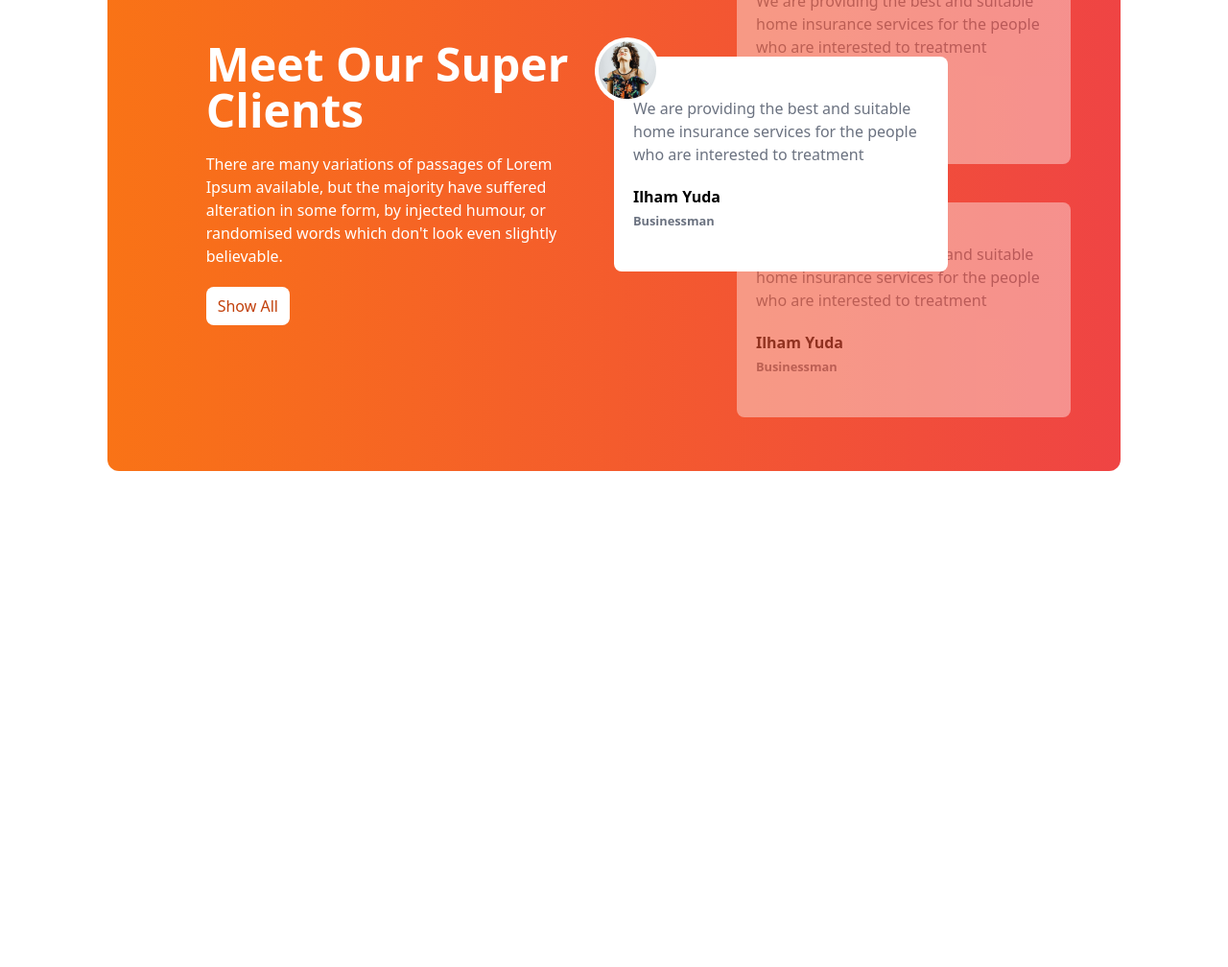
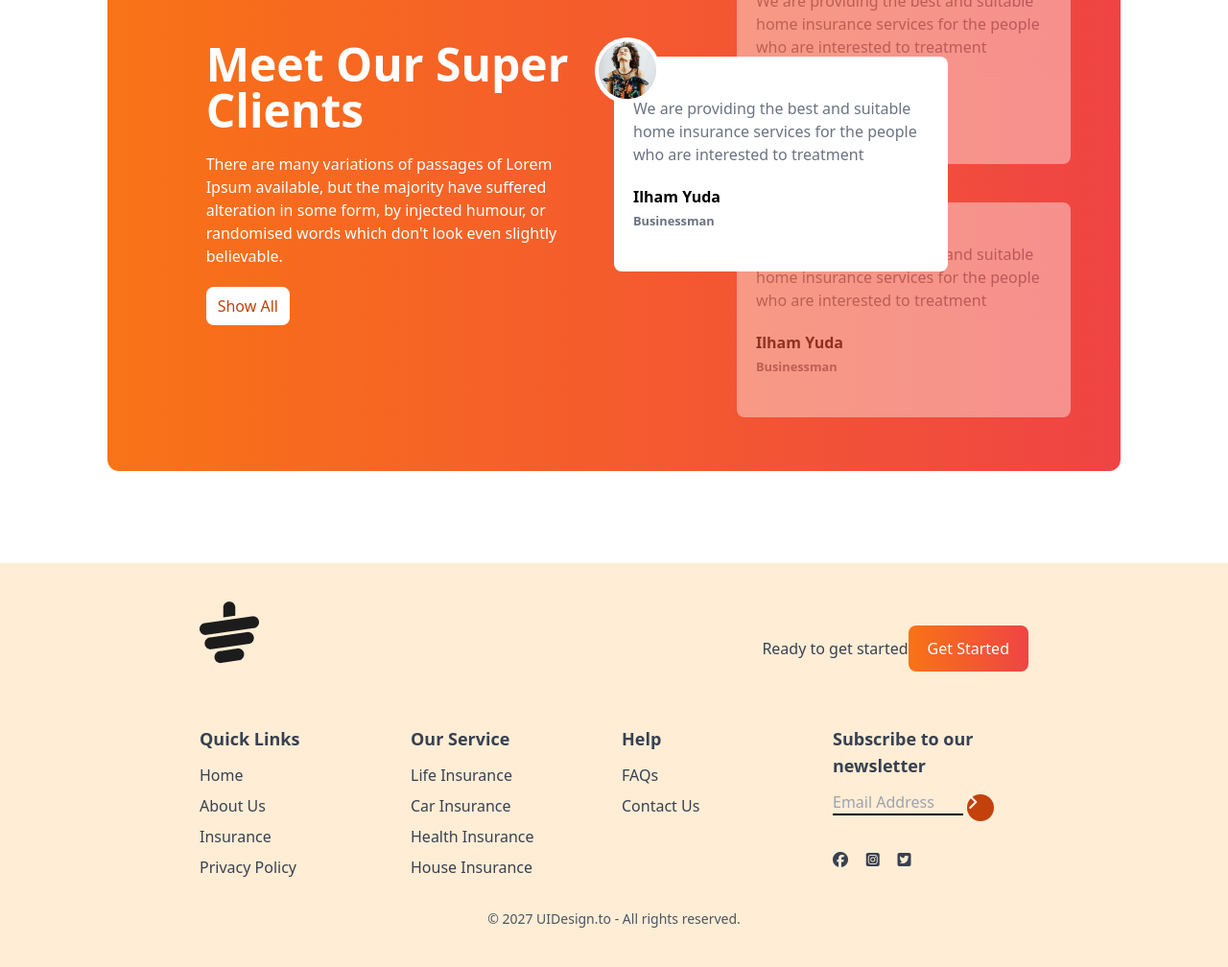
Before and after one commit to GeorgeBlaize/tea-house, a plain HTML site: page index.html in a window 1280 px wide. Shown: the part 1954-2962 px from the top of the page at 96% size. Before the commit the page ends 2541 px from the top, so only its background shows below. Drawn offline with nearby package versions, Linux system fonts and the light colour scheme.

Commit message:
added footer part

```diff
--- a/index.html
+++ b/index.html
@@ -61,7 +61,7 @@
                   </div>
               </div>
             </div>
-
+       <link rel="stylesheet" href="https://cdnjs.cloudflare.com/ajax/libs/font-awesome/6.7.2/css/all.min.css">
          </header>
 
          <!-- Featured product section -->
@@ -219,8 +219,98 @@
                </div>
             </section>
 
+            <!-- News Section -->
+
+
 
     </main>
+     <!-- footer part -->
+             <footer class="bg-orange-100  text-gray-700 py-10 px-4 md:px-16">
+              <div class="w-9/12 mx-auto">
+                <!-- Logo -->
+                 <div class="mb-8 flex justify-between">
+                  <img class="mb-8" src="images/cup.png" alt="">
+                  <div class="flex items-center">
+                    <h4>Ready to get started</h4>
+                    <button class="bg-gradient-to-r from-orange-500 to-red-500 px-5 py-3 rounded-lg text-white">Get Started</button>
+                  </div>
 
+                 </div>
+                 <!-- Links part -->
+                  <div class="grid grid-cols-1 md:grid-cols-2  lg:grid-cols-4 gap-4">
+                   <!-- First column -->
+                    <div>
+                      <h3 class="font-semibold text-lg mb-3">Quick Links</h3>
+                      <ul class="space-y-2">
+                        <li>
+                          <a class="hover:text-orange-600" href="#">Home</a>
+                        </li>
+                        <li>
+                          <a class="hover:text-orange-600" href="#">About Us</a>
+                        </li>
+                        <li>
+                          <a class="hover:text-orange-600" href="#">Insurance</a>
+                        </li>
+                        <li>
+                          <a class="hover:text-orange-600" href="#">Privacy Policy</a>
+                        </li>
+                      </ul>
+                    </div>
+                    <!-- Second column -->
+                    <div>
+                      <h3 class="font-semibold text-lg mb-3">Our Service</h3>
+                      <ul class="space-y-2">
+                        <li>
+                          <a class="hover:text-orange-600" href="#">Life Insurance</a>
+                        </li>
+                        <li>
+                          <a class="hover:text-orange-600" href="#">Car Insurance</a>
+                        </li>
+                        <li>
+                          <a class="hover:text-orange-600" href="#">Health Insurance</a>
+                        </li>
+                        <li>
+                          <a class="hover:text-orange-600" href="#">House Insurance</a>
+                        </li>
+                      </ul>
+                    </div>
+                    <!-- Third column -->
+                    <div>
+                      <h3 class="font-semibold text-lg mb-3">Help</h3>
+                      <ul class="space-y-2">
+                        <li>
+                          <a class="hover:text-orange-600" href="#">FAQs</a>
+                        </li>
+                        <li>
+                          <a class="hover:text-orange-600" href="#">Contact Us</a>
+                        </li>
+
+
+                      </ul>
+                    </div>
+                    <!-- Fourth column -->
+                     <div>
+                      <h3 class="font-semibold text-lg mb-3">Subscribe to our newsletter</h3>
+                      <div class="flex flex-col space-y-2">
+                         <div>
+                          <input placeholder="Email Address" type="text" class="bg-transparent border-b-2 border-black w-4/6 ">
+                          <i class="fa-solid fa-chevron-right  w-7 h-7 bg-orange-700 inline-flex rounded-full text-white
+                         justify-center items-center" ></i>
+                         <div class="flex justify-between w-2/5 mb-2 mt-8">
+                          <i class="fa-brands fa-facebook"></i>
+                          <i class="fa-brands fa-square-instagram"></i>
+                          <i class="fa-brands fa-square-twitter"></i>
+                         </div>
+                         </div>
+                      </div>
+                     </div>
+                  </div>
+                  <!-- all rights reserved -->
+                   <div class="text-center pt-4 mt-4">
+                    <p class="text-sm text-gray-600">© 2027 UIDesign.to - All rights reserved.</p>
+
+                   </div>
+              </div>
+             </footer>
 </body>
 </html>
```
